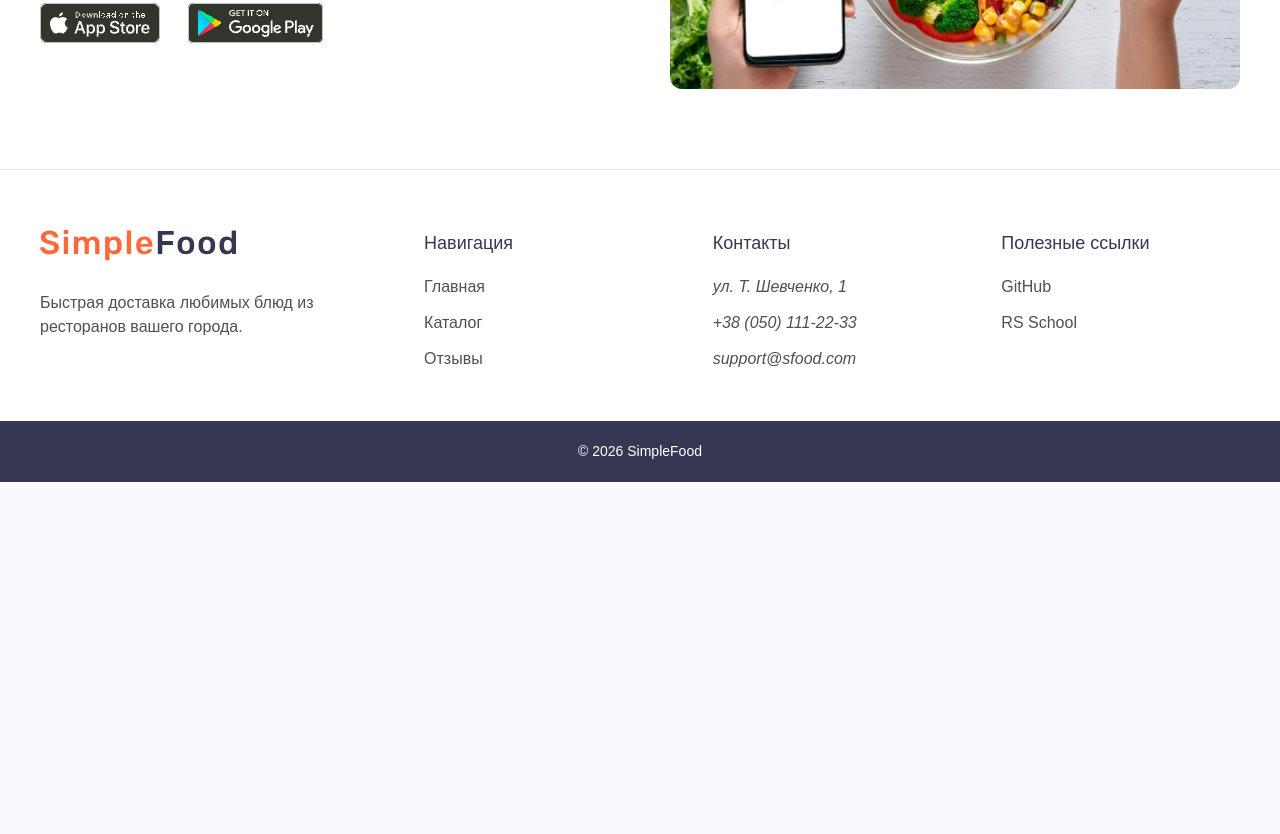
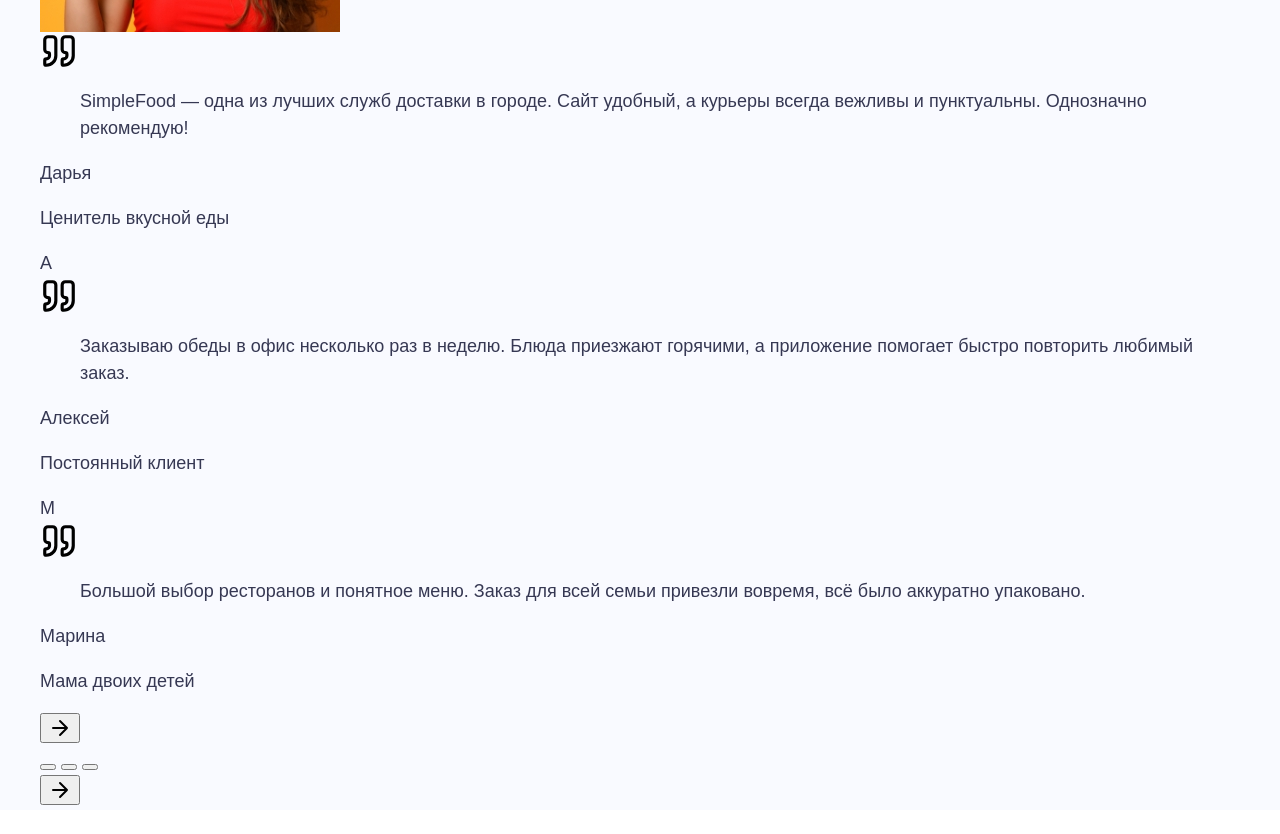
Before and after one commit to YessetHumanMan/rsschool-landing-page, a plain HTML site: page index.html in a window 1280 px wide. Shown: the part 3966-4800 px from the top of the page. Before the commit the page ends 4448 px from the top, so only its background shows below. Drawn offline with Linux system fonts and the light colour scheme.

Commit message:
feat: add customer reviews carousel markup

```diff
--- a/index.html
+++ b/index.html
@@ -217,6 +217,71 @@
       </div>
     </section>
 
+    <section class="reviews" id="reviews">
+      <div class="container">
+        <h2 class="section-title">Отзывы клиентов</h2>
+        <div class="reviews__carousel">
+          <div class="reviews__viewport" aria-live="polite">
+            <ul class="reviews__track">
+              <li class="reviews__slide reviews__slide--active">
+                <article class="review">
+                  <img class="review__avatar" src="assets/images/reviews/customer.jpg" width="300" height="300" alt="Клиент SimpleFood Дарья">
+                  <div class="review__content">
+                    <img class="review__quote" src="assets/icons/quote.svg" width="38" height="38" alt="" aria-hidden="true">
+                    <blockquote class="review__text">
+                      <p>SimpleFood — одна из лучших служб доставки в городе. Сайт удобный, а курьеры всегда вежливы и пунктуальны. Однозначно рекомендую!</p>
+                    </blockquote>
+                    <p class="review__author">Дарья</p>
+                    <p class="review__role">Ценитель вкусной еды</p>
+                  </div>
+                </article>
+              </li>
+              <li class="reviews__slide">
+                <article class="review">
+                  <div class="review__avatar review__avatar--initials" aria-hidden="true">А</div>
+                  <div class="review__content">
+                    <img class="review__quote" src="assets/icons/quote.svg" width="38" height="38" alt="" aria-hidden="true">
+                    <blockquote class="review__text">
+                      <p>Заказываю обеды в офис несколько раз в неделю. Блюда приезжают горячими, а приложение помогает быстро повторить любимый заказ.</p>
+                    </blockquote>
+                    <p class="review__author">Алексей</p>
+                    <p class="review__role">Постоянный клиент</p>
+                  </div>
+                </article>
+              </li>
+              <li class="reviews__slide">
+                <article class="review">
+                  <div class="review__avatar review__avatar--initials" aria-hidden="true">М</div>
+                  <div class="review__content">
+                    <img class="review__quote" src="assets/icons/quote.svg" width="38" height="38" alt="" aria-hidden="true">
+                    <blockquote class="review__text">
+                      <p>Большой выбор ресторанов и понятное меню. Заказ для всей семьи привезли вовремя, всё было аккуратно упаковано.</p>
+                    </blockquote>
+                    <p class="review__author">Марина</p>
+                    <p class="review__role">Мама двоих детей</p>
+                  </div>
+                </article>
+              </li>
+            </ul>
+          </div>
+
+          <div class="reviews__controls">
+            <button class="reviews__arrow reviews__arrow--previous" type="button" aria-label="Предыдущий отзыв">
+              <img src="assets/icons/arrow-right.svg" width="24" height="24" alt="" aria-hidden="true">
+            </button>
+            <div class="reviews__pagination" role="group" aria-label="Выбор отзыва">
+              <button class="reviews__dot reviews__dot--active" type="button" aria-label="Показать отзыв 1" aria-current="true"></button>
+              <button class="reviews__dot" type="button" aria-label="Показать отзыв 2"></button>
+              <button class="reviews__dot" type="button" aria-label="Показать отзыв 3"></button>
+            </div>
+            <button class="reviews__arrow" type="button" aria-label="Следующий отзыв">
+              <img src="assets/icons/arrow-right.svg" width="24" height="24" alt="" aria-hidden="true">
+            </button>
+          </div>
+        </div>
+      </div>
+    </section>
+
     <section class="mobile-app">
       <div class="container mobile-app__container">
         <div class="mobile-app__content">
```
Also changed, not shown: assets/icons/quote.svg (added), assets/images/reviews/customer.jpg (added).
